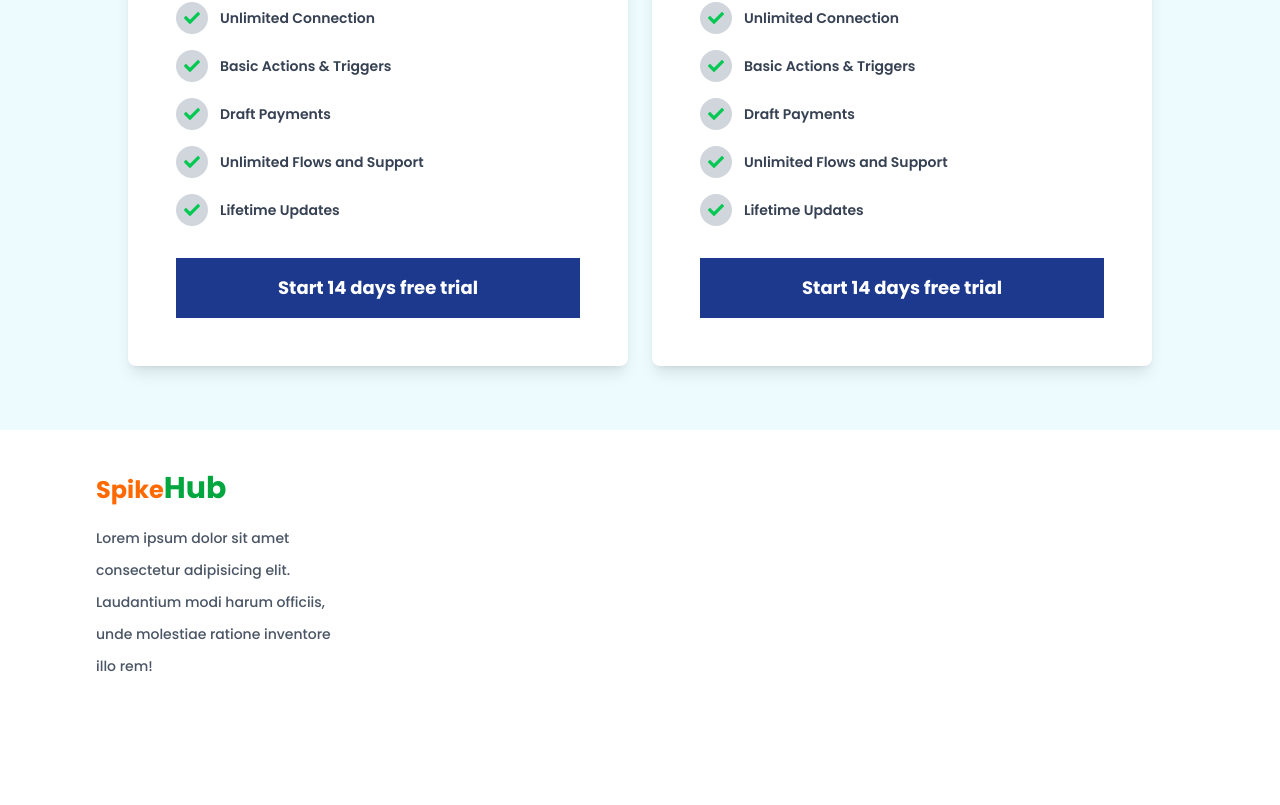
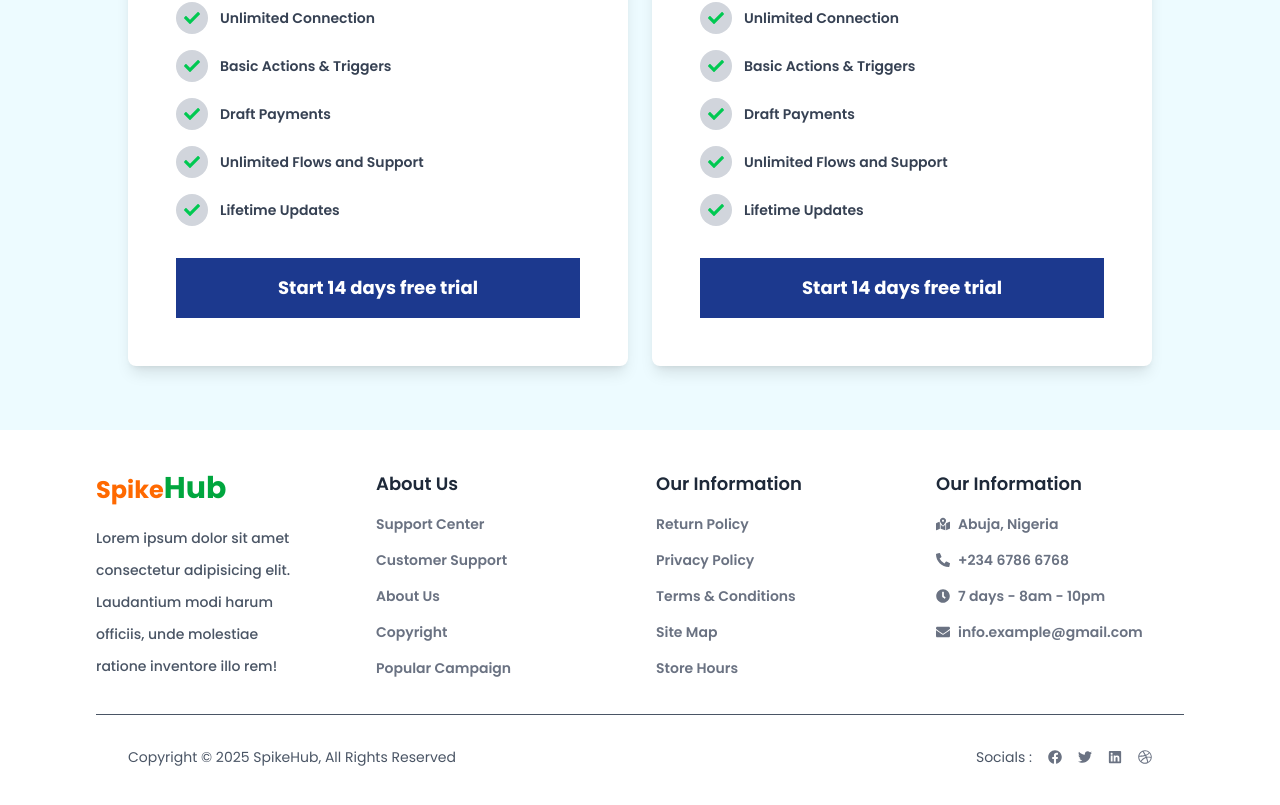
Before and after one commit to Nick-Salifu/spike-hub, a Next.js app: page / in a window 1280 px wide. Shown: the part 3766-4571 px from the top of the page. Before the commit the page ends 4488 px from the top, so only its background shows below. Built offline with nearby package versions, Linux system fonts and the light colour scheme.

Commit message:
completed the footer secttion

```diff
--- a/components/Home/Footer/Footer.jsx
+++ b/components/Home/Footer/Footer.jsx
@@ -1,3 +1,5 @@
+import Link from "next/link"
+import { FaClock, FaDribbble, FaEnvelope, FaFacebook, FaLinkedin, FaMapMarkedAlt, FaPhoneAlt, FaTwitter } from "react-icons/fa"
 
 const Footer = () => {
   return (
@@ -10,14 +12,84 @@ const Footer = () => {
                         <span className="text-3xl text-green-600">Hub</span>
                     </h1>
                     {/* Descriptions */}
-                    <p className="mt-4 text-sm font-medium w-80%] text-gray-600 leading-8">
+                    <p className="mt-4 text-sm font-medium w-[80%] text-gray-600 leading-8">
                       Lorem ipsum dolor sit amet consectetur adipisicing elit. Laudantium modi harum officiis, unde molestiae ratione inventore illo rem!
                     </p>
                 </div>
-
+                {/* About us */}
+                <div>
+                  <h3 className="text-lg font-semibold text-gray-800">
+                    About Us
+                  </h3>
+                  <ul className="mt-4 font-semibold text-gray-500 text-sm space-y-4">
+                    <li>Support Center</li>
+                    <li>Customer Support</li>
+                    <li>About Us</li>
+                    <li>Copyright</li>
+                    <li>Popular Campaign</li>
+                  </ul>
+                </div>
+                {/* Information link */}
+                <div>
+                  <h3 className="text-lg font-semibold text-gray-800">
+                    Our Information
+                  </h3>
+                  <ul className="mt-4 font-semibold text-gray-500 text-sm space-y-4">
+                    <li>Return Policy</li>
+                    <li>Privacy Policy</li>
+                    <li>Terms & Conditions</li>
+                    <li>Site Map</li>
+                    <li>Store Hours</li>
+                  </ul>
+                </div>
+                {/* Contact Information */}
+                <div>
+                  <h3 className="text-lg font-semibold text-gray-800">
+                    Our Information
+                  </h3>
+                  <ul className="mt-4 font-semibold text-gray-500 text-sm space-y-4">
+                    <li className="flex items-center">
+                      <FaMapMarkedAlt className="mr-2" />
+                      Abuja, Nigeria
+                    </li>
+                    <li className="flex items-center">
+                      <FaPhoneAlt className="mr-2" />
+                      +234 6786 6768
+                    </li>
+                    <li className="flex items-center">
+                      <FaClock className="mr-2" />
+                      7 days - 8am - 10pm
+                    </li>
+                    <li className="flex items-center">
+                      <FaEnvelope className="mr-2" />
+                      info.example@gmail.com
+                    </li>
+                  </ul>
+                </div>
+            </div>
+            {/* Bottom section */}
+            <div className="mt-8 border-t p-8 flex flex-col md:flex-row items-center justify-between text-gray-600 text-sm">
+              <p className="text-center md:text-left">
+                Copyright &copy; 2025 SpikeHub, All Rights Reserved
+              </p>
+              <div className="flex items-center space-x-4 mt-4 md:mt-0">
+                <span>Socials :</span>
+                <Link href="#" className="text-gray-500">
+                  <FaFacebook />
+                </Link>
+                <Link href="#" className="text-gray-500">
+                  <FaTwitter />
+                </Link>
+                <Link href="#" className="text-gray-500">
+                  <FaLinkedin />
+                </Link>
+                <Link href="#" className="text-gray-500">
+                  <FaDribbble />
+                </Link>
+              </div>
             </div>
           </div>
-    </div>
+      </div>
   )
 }
 
```
